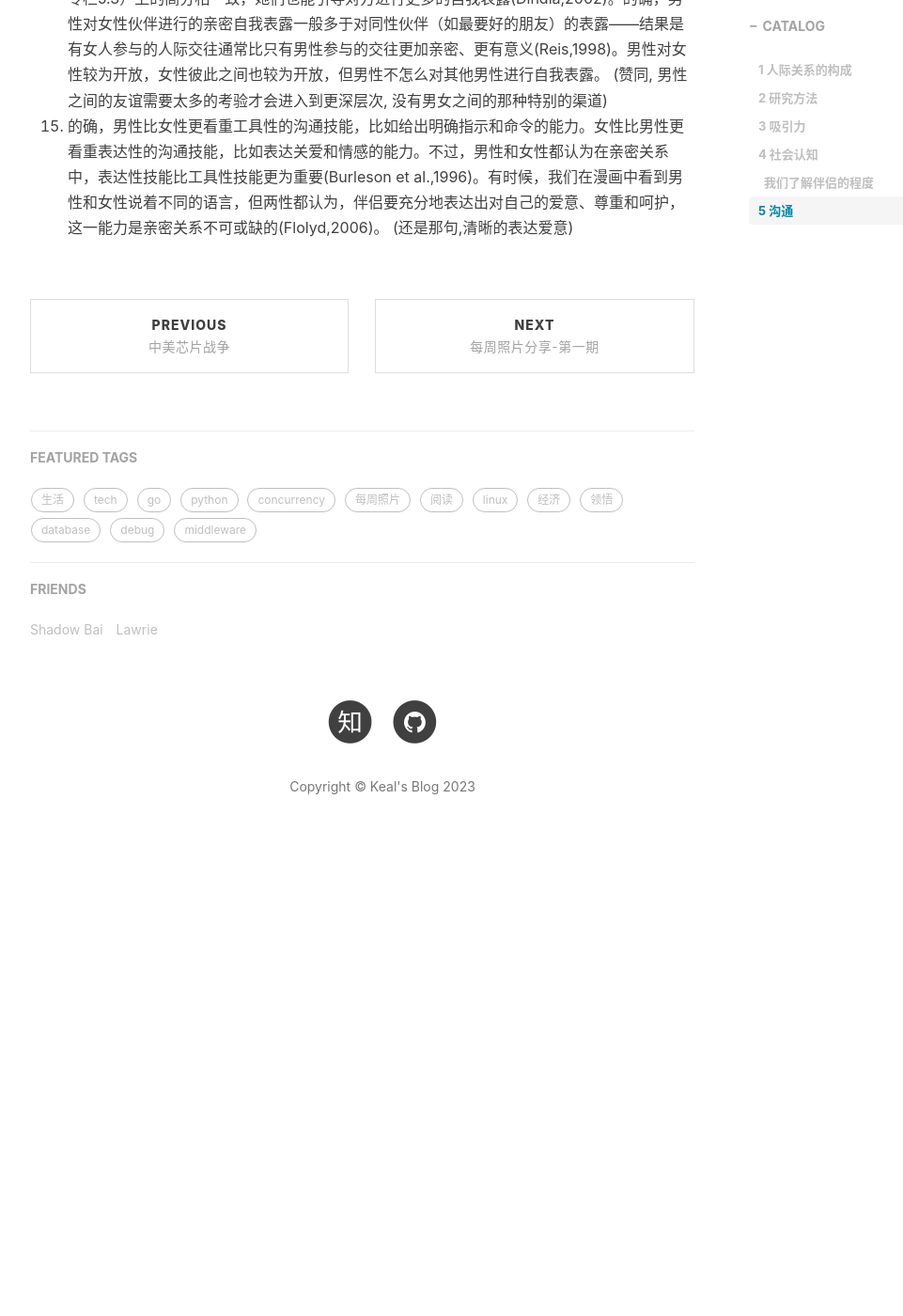
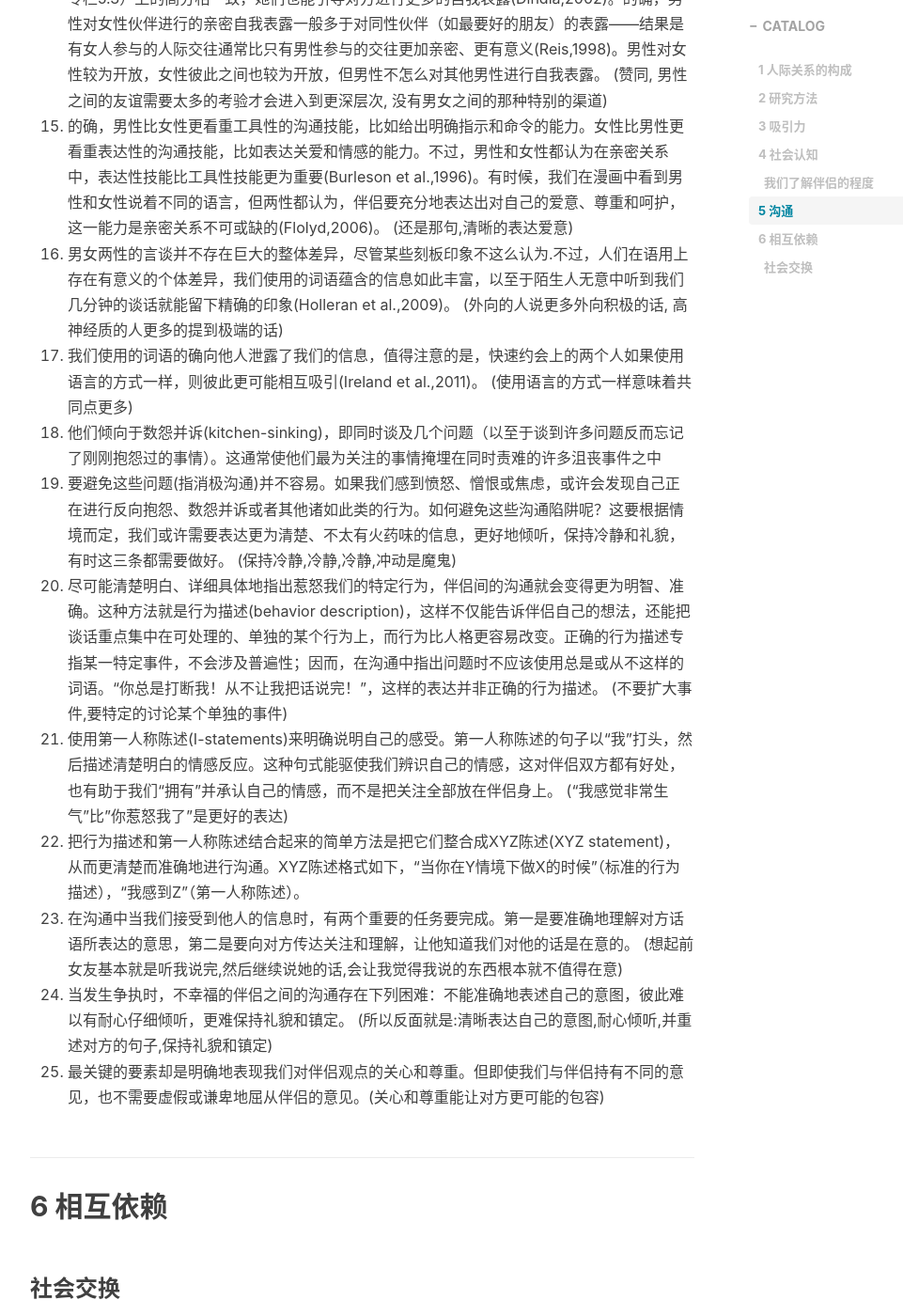
Before and after one commit to kneed/kneed.github.io, a Jekyll site: the page built from _posts/2023-08-15-读-亲密关系.md, in a window 1280 px wide and 1400 px high, scrolled down 9101 px. Shown: the whole window at 94% size, without its empty margins (233-1194 px from the left). Built offline with Jekyll 4.4.1, drawn with Linux system fonts in a browser that asks for light colours; nearby versions of some CDN libraries; comment, search, counter and statistics services are not loaded; before the commit the page ends 10042 px from its top, so only the background shows below that; some of the changed text lies outside the part shown.

```diff
--- a/_posts/2023-08-15-读-亲密关系.md
+++ b/_posts/2023-08-15-读-亲密关系.md
@@ -150,3 +150,36 @@
     (赞同, 男性之间的友谊需要太多的考验才会进入到更深层次, 没有男女之间的那种特别的渠道)
 15. 的确，男性比女性更看重工具性的沟通技能，比如给出明确指示和命令的能力。女性比男性更看重表达性的沟通技能，比如表达关爱和情感的能力。不过，男性和女性都认为在亲密关系中，表达性技能比工具性技能更为重要(Burleson et al.,1996)。有时候，我们在漫画中看到男性和女性说着不同的语言，但两性都认为，伴侣要充分地表达出对自己的爱意、尊重和呵护，这一能力是亲密关系不可或缺的(Flolyd,2006)。
     (还是那句,清晰的表达爱意)
+16. 男女两性的言谈并不存在巨大的整体差异，尽管某些刻板印象不这么认为.不过，人们在语用上存在有意义的个体差异，我们使用的词语蕴含的信息如此丰富，以至于陌生人无意中听到我们几分钟的谈话就能留下精确的印象(Holleran et al.,2009)。
+    (外向的人说更多外向积极的话, 高神经质的人更多的提到极端的话)
+17. 我们使用的词语的确向他人泄露了我们的信息，值得注意的是，快速约会上的两个人如果使用语言的方式一样，则彼此更可能相互吸引(Ireland et al.,2011)。
+    (使用语言的方式一样意味着共同点更多)
+18. 他们倾向于数怨并诉(kitchen-sinking)，即同时谈及几个问题（以至于谈到许多问题反而忘记了刚刚抱怨过的事情）。这通常使他们最为关注的事情掩埋在同时责难的许多沮丧事件之中
+19. 要避免这些问题(指消极沟通)并不容易。如果我们感到愤怒、憎恨或焦虑，或许会发现自己正在进行反向抱怨、数怨并诉或者其他诸如此类的行为。如何避免这些沟通陷阱呢？这要根据情境而定，我们或许需要表达更为清楚、不太有火药味的信息，更好地倾听，保持冷静和礼貌，有时这三条都需要做好。
+    (保持冷静,冷静,冷静,冲动是魔鬼)
+20. 尽可能清楚明白、详细具体地指出惹怒我们的特定行为，伴侣间的沟通就会变得更为明智、准确。这种方法就是行为描述(behavior description)，这样不仅能告诉伴侣自己的想法，还能把谈话重点集中在可处理的、单独的某个行为上，而行为比人格更容易改变。正确的行为描述专指某一特定事件，不会涉及普遍性；因而，在沟通中指出问题时不应该使用总是或从不这样的词语。“你总是打断我！从不让我把话说完！”，这样的表达并非正确的行为描述。
+    (不要扩大事件,要特定的讨论某个单独的事件)
+21. 使用第一人称陈述(I-statements)来明确说明自己的感受。第一人称陈述的句子以“我”打头，然后描述清楚明白的情感反应。这种句式能驱使我们辨识自己的情感，这对伴侣双方都有好处，也有助于我们“拥有”并承认自己的情感，而不是把关注全部放在伴侣身上。
+    ("我感觉非常生气"比"你惹怒我了"是更好的表达)
+22. 把行为描述和第一人称陈述结合起来的简单方法是把它们整合成XYZ陈述(XYZ statement)，从而更清楚而准确地进行沟通。XYZ陈述格式如下，“当你在Y情境下做X的时候”（标准的行为描述），“我感到Z”（第一人称陈述）。
+23. 在沟通中当我们接受到他人的信息时，有两个重要的任务要完成。第一是要准确地理解对方话语所表达的意思，第二是要向对方传达关注和理解，让他知道我们对他的话是在意的。
+    (想起前女友基本就是听我说完,然后继续说她的话,会让我觉得我说的东西根本就不值得在意)
+24. 当发生争执时，不幸福的伴侣之间的沟通存在下列困难：不能准确地表述自己的意图，彼此难以有耐心仔细倾听，更难保持礼貌和镇定。
+    (所以反面就是:清晰表达自己的意图,耐心倾听,并重述对方的句子,保持礼貌和镇定)
+25. 最关键的要素却是明确地表现我们对伴侣观点的关心和尊重。但即使我们与伴侣持有不同的意见，也不需要虚假或谦卑地屈从伴侣的意见。(关心和尊重能让对方更可能的包容)
+
+## 6 相互依赖
+
+### 社会交换
+
+1. 与他人相互交换理想的奖赏是社会生活所必需的，这一过程就是社会交换(social change)。
+   (这是一种基于经济学分析的理论)
+2. 人际交往中的奖赏指的是，我们与他人接触时所获得的令人高兴的经验和物品。我们用“奖赏”这个词来泛指人际交往中任何值得拥有和受人欢迎的事物，这能给接受者带来愉悦感和成就感。
+   (代价就是反面了)
+3. 即使你在与他人的交往中仍有所收益，如果这一收益没有大到足够满足你的期望，你仍不会感到幸福。例如你是个富有而又被人热捧的名人，你的CL就可能异常高，即使有一个能迷倒众人的极品伴侣，你仍会相当不满意。
+   (matching,前文提到的那个说辞,要的是相对matching,而不是绝对matching)
+4. 结果=奖赏-代价, 结果- CL =满意度
+   (CL是比较水平,可以理解为对对方的要求吧)
+5. 相互依赖理论的另一个重要假设是，满意度并不是唯一的、甚至也不是决定亲密关系持续与否的最主要的影响因素。无论我们是否乐意，我们都会用到第二个标准，即替代的比较水平(comparison level for alternative,CLalt)，来确定我们在其他的亲密关系中是否会更好
+   (要的不是最好,要的是更好. 但幸运还是不幸的是:评价好于不好是非常复杂的)
+6.
```
Also changed, not shown: _posts/2023-09-12-Postgresql的count()性能问题.md (added, +61 -0 lines).
